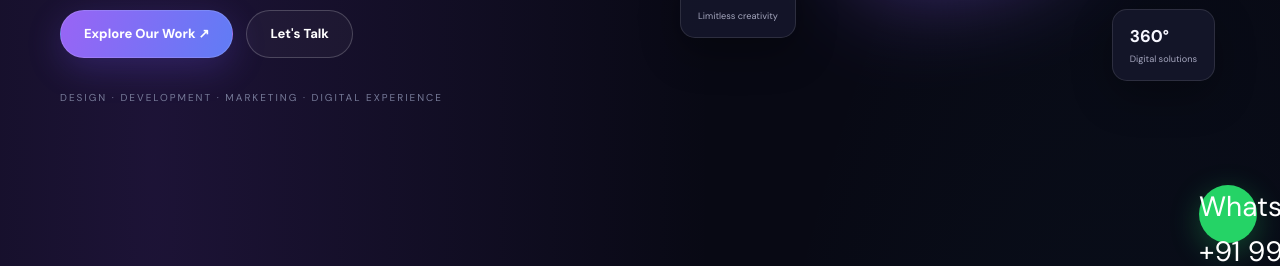
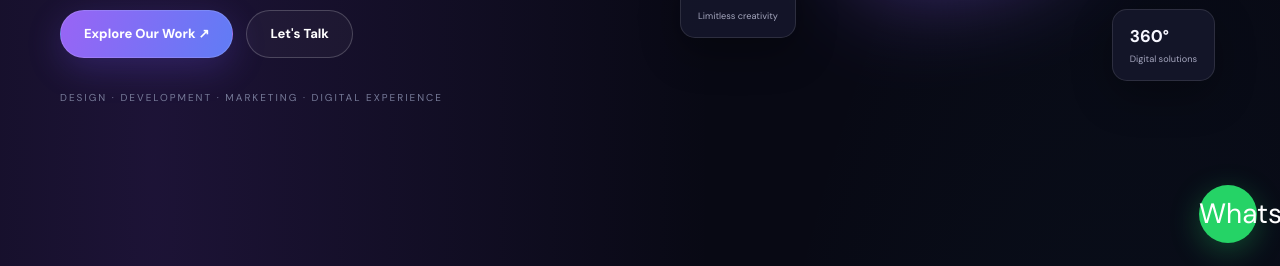
Before and after one commit to kidstimezone4-cmd/IGEL-CPs, a plain HTML site: page index.html in a window 1280 px wide. Shown: the part 534-800 px from the top of the page. Drawn offline with Linux system fonts and the light colour scheme.

Commit message:
Fix WhatsApp link and update attributes

```diff
--- a/index.html
+++ b/index.html
@@ -636,11 +636,11 @@ Futuristic websites, powerful branding, digital marketing and creative technolog
 </footer>
 
 <a class="whatsapp-float"
-href="https://wa.me/966531916632?text=Hello%20WEBNOVA!%20I%20would%20like%20to%20know%20about%20your%20services."
-<<a href="https://wa.me/919994368762?text=Hello%20WEBNOVA!%20I%20would%20like%20to%20know%20about%20your%20services."
-target="_blank" rel="noopener noreferrer"
+href="https://wa.me/919994368762?text=Hello%20WEBNOVA!%20I%20would%20like%20to%20know%20about%20your%20services."
+target="_blank"
+rel="noopener noreferrer"
 aria-label="Chat with WEBNOVA on WhatsApp">
-WhatsApp: +91 99943 68762
+WhatsApp
 </a>
 target="_blank" rel="noopener noreferrer" aria-label="Chat with WEBNOVA on WhatsApp">
 <svg viewBox="0 0 32 32" aria-hidden="true">
```
